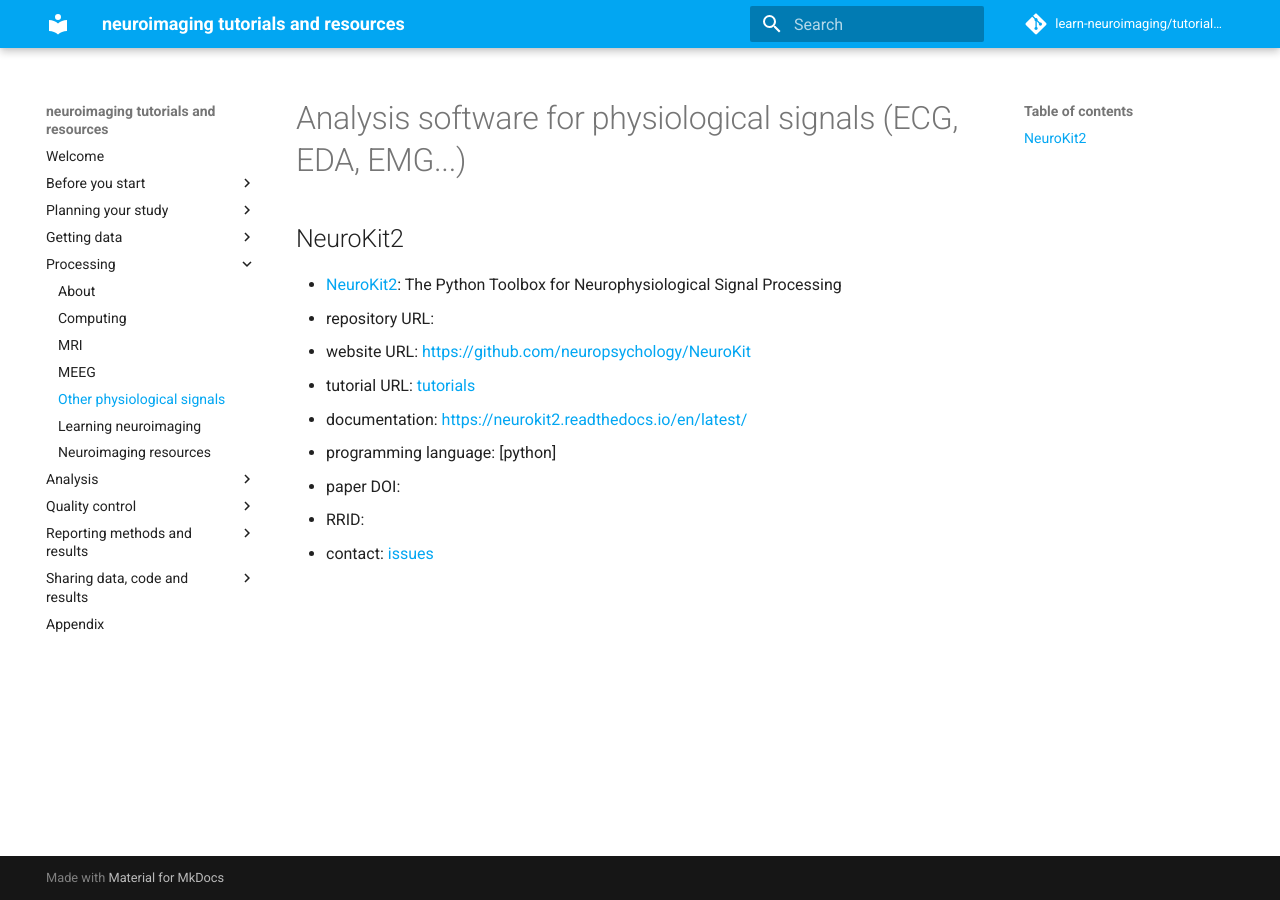
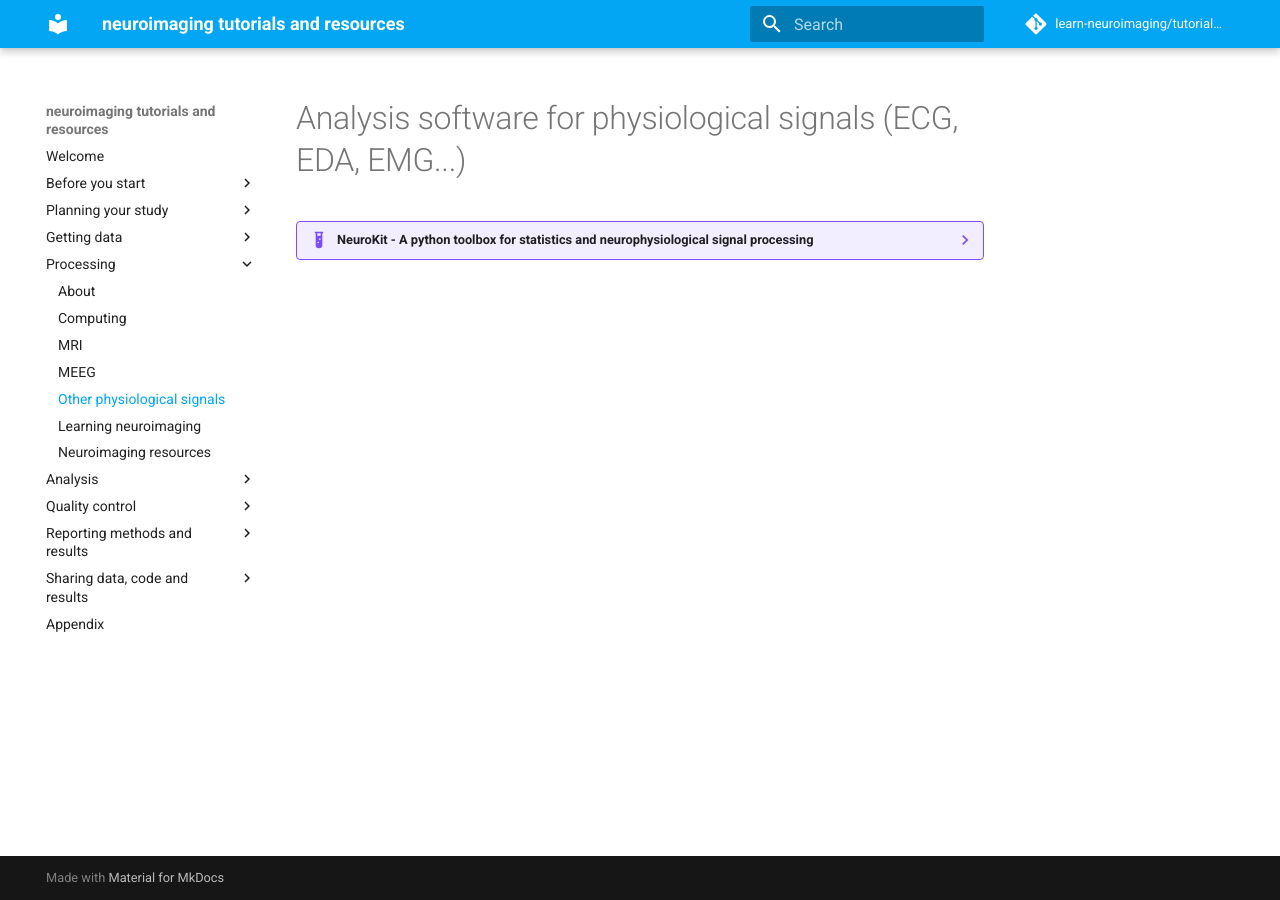
Before and after one commit to learn-neuroimaging/hitchhackers_guide_brain, an MkDocs documentation site: the page built from docs/analysis_software_physio.md, in a window 1280 px wide. Built offline with MkDocs 1.6.1 and Material for MkDocs 9.7.7, drawn with Linux system fonts in a browser that asks for light colours; comment, search, counter and statistics services are not loaded.

Commit message:
use template for neurokit

```diff
--- a/docs/analysis_software_physio.md
+++ b/docs/analysis_software_physio.md
@@ -1,13 +1,19 @@
 # Analysis software for physiological signals (ECG, EDA, EMG...)
 
-## NeuroKit2
-
-- [NeuroKit2](https://github.com/neuropsychology/NeuroKit): The Python Toolbox for Neurophysiological Signal Processing
-- repository URL:
-- website URL: [https://github.com/neuropsychology/NeuroKit](https://github.com/neuropsychology/NeuroKit)
-- tutorial URL: [tutorials](https://github.com/neuropsychology/NeuroKit#documentation)
-- documentation: [https://neurokit2.readthedocs.io/en/latest/](https://neurokit2.readthedocs.io/en/latest/)
-- programming language: [python]
-- paper DOI:
-- RRID:
-- contact: [issues](https://github.com/neuropsychology/NeuroKit/issues)
+??? example "NeuroKit -  A python toolbox for statistics and neurophysiological signal processing"
+    -   [code repository](https://github.com/neuropsychology/NeuroKit)
+    -   [website](http://neurokit.readthedocs.io/en/latest/)
+    -   [documentation](https://neurokit.readthedocs.io/en/latest/documentation.html)
+    -   [contact](https://github.com/neuropsychology/NeuroKit/issues)
+    -   programming language: {python}
+    -   tags: {EDA} {EMG} {ECG} {MEG} {EEG}
+    -   [paper]
+    -   RRID:
+    -   tutorial:
+        -   [URL](https://neurokit.readthedocs.io/en/latest/tutorials/index.html)
+        -   programming language: {python}
+        -   level:
+        -   tags:
+        -   date:
+        -   duration:
+        -   by:
```
